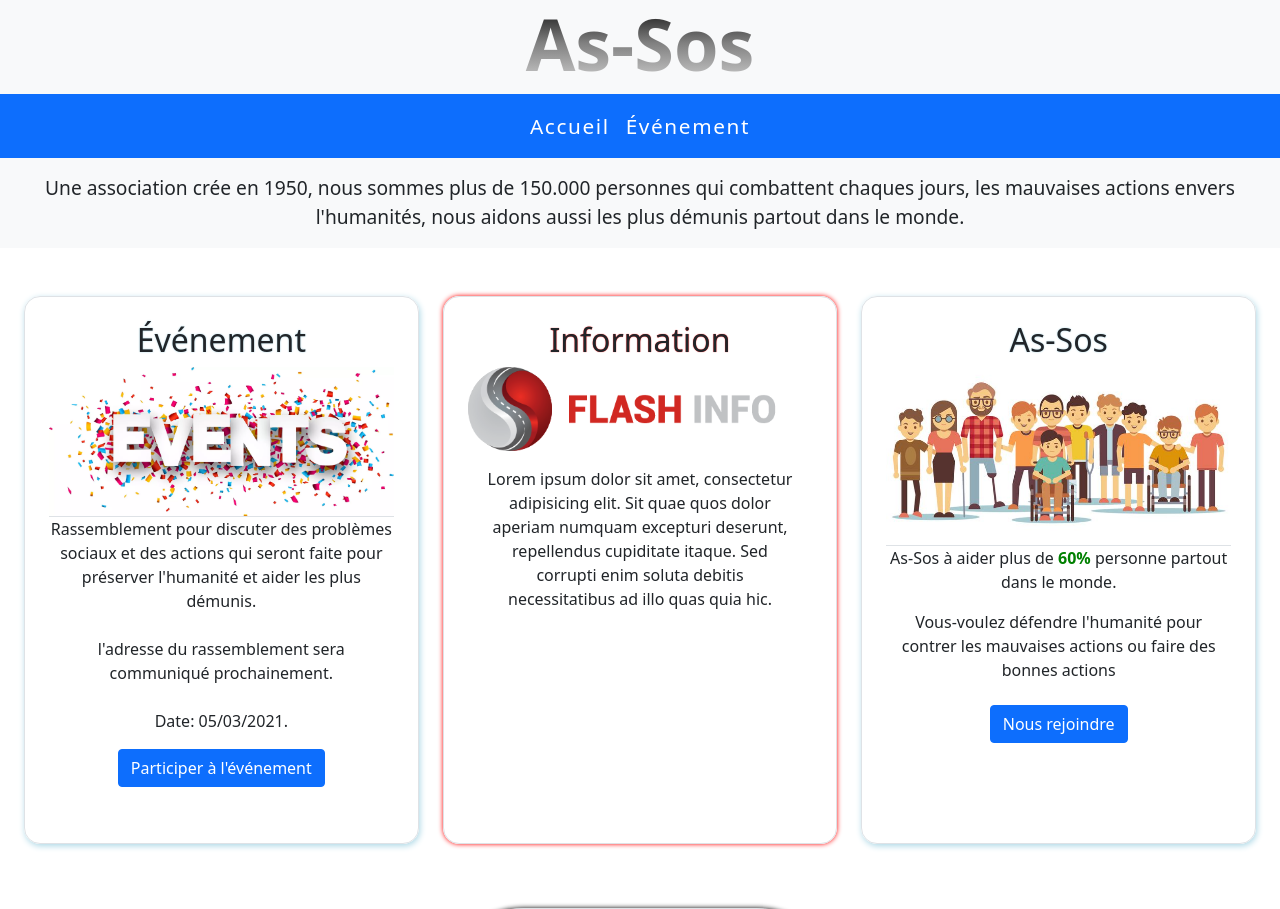
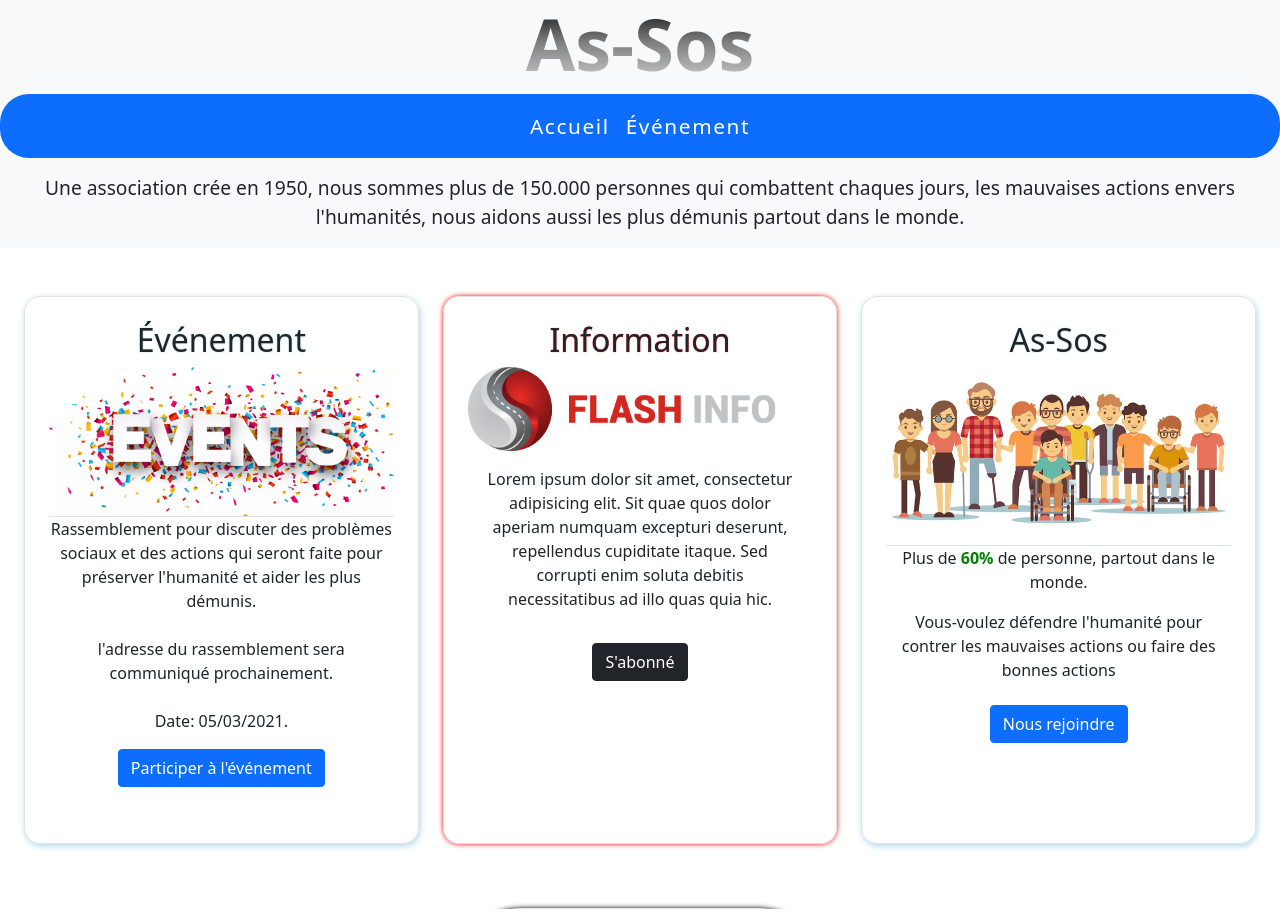
Before and after one commit to Jamsapps/eval, a PHP site: page / in a window 1280 px wide. Shown: the top 909 px of the page. Run offline with PHP 8.4, Linux system fonts and the light colour scheme.

Commit message:
Modified index html and css

```diff
--- a/Evaluation/css/index.css
+++ b/Evaluation/css/index.css
@@ -75,6 +75,10 @@ h1
     font-size: 1.3rem;
 }
 
+nav {
+    border-radius: 1.8rem;
+}
+
 /* body */
 
 /* Image */
@@ -130,6 +134,10 @@ aside, article {
 aside span {
     color: green;
     font-weight: bold;
+}
+
+.abonné {
+    text-decoration: none;
 }
 
 /* class section */
--- a/Evaluation/index.html
+++ b/Evaluation/index.html
@@ -16,7 +16,7 @@
     <header>
         <h1 class="text-center">As-Sos</h1>
             <nav class="navbar navbar-expand-lg navbar-light bg-primary">
-                <button class="navbar-toggler" type="button" data-bs-toggle="collapse" data-bs-target="#navbarToggler" aria-controls="navbarToggler" aria-expanded="false" aria-label="Toggle navigation">
+                <button class="navbar-toggler ms-3" type="button" data-bs-toggle="collapse" data-bs-target="#navbarToggler" aria-controls="navbarToggler" aria-expanded="false" aria-label="Toggle navigation">
                     <span class="navbar-toggler-icon"></span>
                 </button>
                     <div class="collapse navbar-collapse" id="navbarToggler">
@@ -70,6 +70,7 @@
                             Sit quae quos dolor aperiam numquam excepturi deserunt, repellendus cupiditate itaque.
                             Sed corrupti enim soluta debitis necessitatibus ad illo quas quia hic.
                         </p>
+                        <button class="btn btn-dark"><a class="abonné text-white" href="#email">S'abonné</a></button>
                     </article>
                 </div>
 
@@ -78,7 +79,7 @@
                     <aside class="border">
                         <h2>As-Sos</h2>
                         <img src="./Image/personne.jpg" class="image-aside border-bottom">
-                        <p>As-Sos à aider plus de <span>60%</span> personne partout dans le monde.</p>
+                        <p>Plus de <span>60%</span> de personne, partout dans le monde.</p>
                         <p>Vous-voulez défendre l'humanité pour contrer les mauvaises actions ou faire des bonnes actions</p>
                         <div class="btn">
                             <a href="rejoindre.html"><button class="btn btn-primary col-15">Nous rejoindre</button></a>
```
